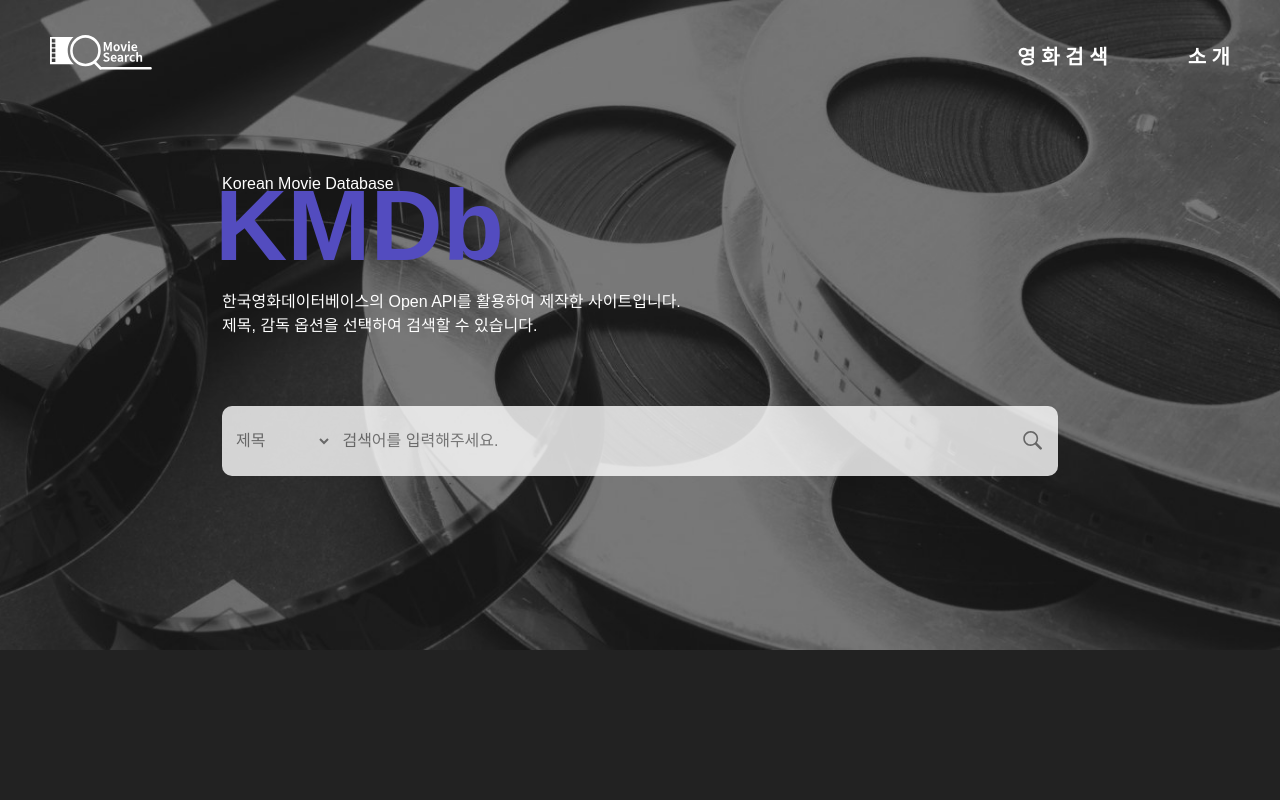
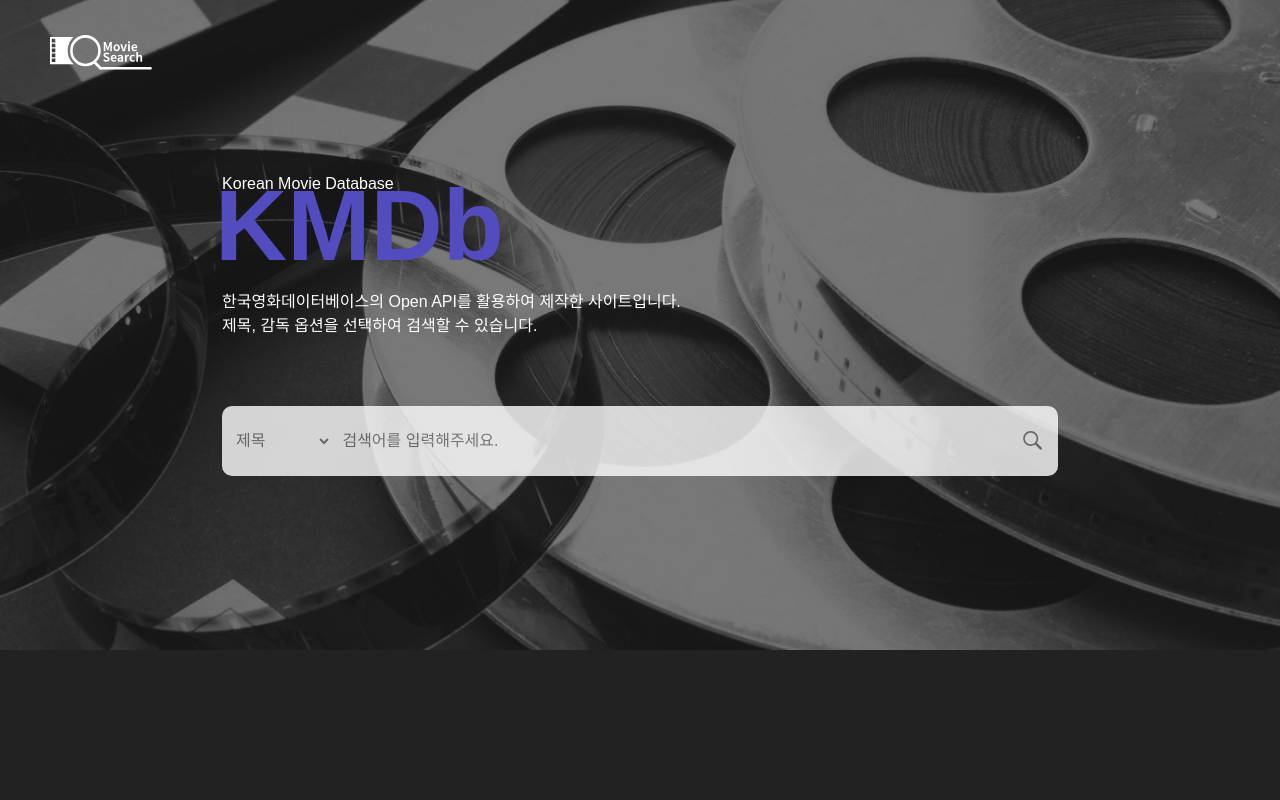
Before and after one commit to eun9705/movie-app, a React (Create React App) app: page / in a window 1280 px wide. Shown: the top 800 px of the page. Built offline with nearby package versions, Linux system fonts and the light colour scheme.

Commit message:
delete : 불필요한 코드 삭제

```diff
--- a/src/Components/Header.tsx
+++ b/src/Components/Header.tsx
@@ -5,10 +5,6 @@ const Header = () => {
     return (
         <header>
             <Link to='/'><img src={logo} alt="로고" /></Link>
-            <ul>
-                <li><Link to='/'>영 화 검 색</Link></li>
-                <li><Link to='/introduce'>소 개</Link></li>
-            </ul>
         </header>
     )
 }
--- a/src/style/scss/common.scss
+++ b/src/style/scss/common.scss
@@ -15,12 +15,7 @@ body { background-color: $main-color; }
 //header
 header {
     @include position-box($top:0);@include flex-box($justify:space-between);width:100%;height:11rem;padding: 0 5rem;
-    * { font-size: 2rem;font-weight: 700; }
     img { width: 8vw; }
-    ul {
-        @include flex-box;
-        li { margin-left: 8rem; }
-    }
 }
 
 //footer
@@ -37,19 +32,12 @@ footer {
     .container { width:75vw; }
     .pc-only { display:none; }
     .common-btn { width:18rem; }
-    header {
-        height: 8rem;padding: 0 4rem;
-        * { font-size: 1.8rem; }
-        ul li { margin-left: 5rem; }
-    }
+    header { height: 8rem;padding: 0 4rem; }
 }
 
 @include tablet-small {
     * { font-size: 1.2rem; }
     .common-btn { width:12rem; }
-    header {
-        * { font-size: 1.6rem; }
-    }
     footer {
         * { font-size: 1rem; }
     }
@@ -60,7 +48,5 @@ footer {
     header {
         padding: 2rem;
         img { width: 17vw; }
-        * { font-size: 1.2rem; }
-        ul li { margin-left: 3rem; }
     }
 }
--- a/src/types/interface.ts
+++ b/src/types/interface.ts
@@ -1,4 +1,4 @@
-import {Dispatch,SetStateAction,RefObject} from 'react';
+import {Dispatch,SetStateAction} from 'react';
 
 export interface MovieData {
     Data: Array<MovieResult>;
```
